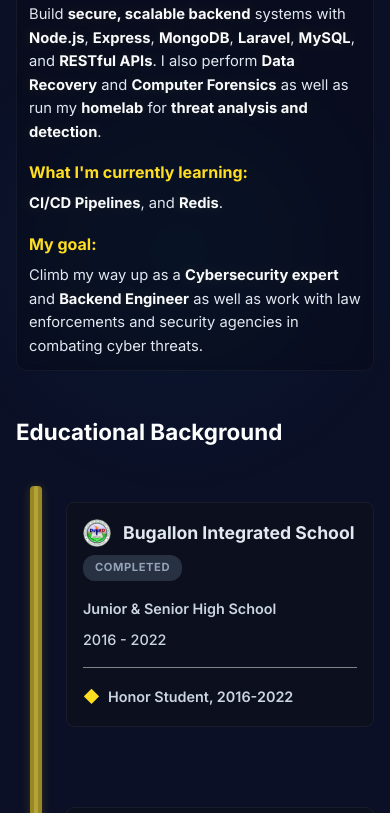
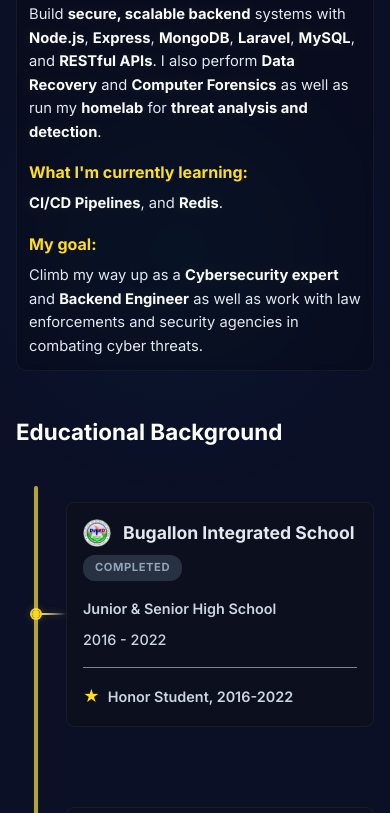
Before and after one commit to Sucrit/Personal-Portfolio, a React (Vite) app: page / in a window 390 px wide. Shown: the part 1156-1969 px from the top of the page. Built offline with nearby package versions, Linux system fonts and the light colour scheme.

Commit message:
fix mobile educ bg connector line missing and visual bugs, repllaced bulletpoints with stars

```diff
--- a/src/sections/AboutSection.module.css
+++ b/src/sections/AboutSection.module.css
@@ -317,13 +317,8 @@
   position: absolute;
   inset: 0;
   border-radius: 50%;
-  background: radial-gradient(
-    circle,
-    rgba(255, 248, 196, 0.95) 0%,
-    rgba(255, 222, 33, 0.88) 58%,
-    rgba(255, 199, 0, 0.65) 100%
-  );
-  box-shadow: 0 0 8px rgba(255, 222, 33, 0.2);
+  background: rgba(255, 222, 33, 0.92);
+  box-shadow: 0 0 8px rgba(255, 222, 33, 0.16);
   transform-origin: center;
 }
 
@@ -362,6 +357,12 @@
     left: 24px;
   }
 
+  .progressBar {
+    box-shadow:
+      0 0 6px rgba(255, 222, 33, 0.08),
+      0 0 10px rgba(255, 222, 33, 0.04);
+  }
+
   .item {
     flex-direction: column;
     align-items: flex-start;
@@ -375,7 +376,23 @@
   }
 
   .connector {
-    display: none;
+    display: block;
+    position: absolute;
+    left: 24px;
+    top: 50%;
+    width: 28px;
+    height: 2px;
+    margin: 0;
+    background: linear-gradient(90deg, rgba(255, 255, 255, 0.95) 0%, transparent 100%);
+    transform: translateY(-50%);
+  }
+
+  .connectorFillLeft,
+  .connectorFillRight {
+    left: 0;
+    right: auto;
+    background: linear-gradient(90deg, rgba(255, 222, 33, 0.62) 0%, transparent 100%);
+    transform-origin: left center;
   }
 
   .cardMotion {
@@ -383,8 +400,12 @@
     max-width: 100%;
   }
 
-  .node {
-    left: -34px;
+  .node,
+  .nodeLeft,
+  .nodeRight {
+    left: -6px;
+    right: auto;
+    transform: translateY(-50%);
   }
 }
 
@@ -429,6 +450,15 @@
   .progressBar,
   .light {
     left: 20px;
+  }
+
+  .progressBar {
+    box-shadow:
+      0 0 4px rgba(255, 222, 33, 0.06),
+      0 0 8px rgba(255, 222, 33, 0.03);
+  }
+
+  .light {
     width: 12px;
     height: 12px;
   }
@@ -442,6 +472,12 @@
   .item {
     padding-left: 50px;
     margin-bottom: 3rem;
+  }
+
+  .connector {
+    left: 20px;
+    top: 50%;
+    width: 30px;
   }
 
   .cardMotion {
@@ -477,6 +513,10 @@
     height: 12px;
   }
 
+  .progressBar {
+    left: 20px;
+  }
+
   .lightTrail {
     left: 20px;
     width: 4px;
--- a/src/sections/AboutSection.tsx
+++ b/src/sections/AboutSection.tsx
@@ -39,6 +39,19 @@ function EducationCard({
   const connectorScale = useTransform(connectorProgress, [0, 1], [0, 1]);
   const nodeFillScale = useTransform(connectorProgress, [0, 1], [0, 1]);
   const nodeFillOpacity = useTransform(connectorProgress, [0, 0.1, 1], [0, 1, 1]);
+  const nodeBorderColor = useTransform(
+    connectorProgress,
+    [0, 1],
+    ['rgba(255, 255, 255, 0.95)', 'rgba(255, 222, 33, 0.95)'],
+  );
+  const nodeBorderGlow = useTransform(
+    connectorProgress,
+    [0, 1],
+    [
+      '0 0 10px rgba(255, 255, 255, 0.15), inset 0 0 4px rgba(255, 255, 255, 0.08)',
+      '0 0 10px rgba(255, 222, 33, 0.2), inset 0 0 4px rgba(255, 222, 33, 0.08)',
+    ],
+  );
 
   return (
     <div className={`${styles.item} ${isLeft ? styles.left : styles.right}`}>
@@ -65,7 +78,7 @@ function EducationCard({
             <div className={styles.highlights}>
               {item.highlights.map((highlight) => (
                 <p key={highlight} className={styles.highlight}>
-                  <span className={styles.highlightDot}>◆</span>
+                  <span className={styles.highlightDot}>★</span>
                   {highlight}
                 </p>
               ))}
@@ -77,12 +90,15 @@ function EducationCard({
               className={`${styles.connectorFill} ${styles.connectorFillLeft}`}
               style={{ opacity: connectorOpacity, scaleX: connectorScale }}
             />
-            <div className={`${styles.node} ${styles.nodeRight}`}>
+            <motion.div
+              className={`${styles.node} ${styles.nodeRight}`}
+              style={{ borderColor: nodeBorderColor, boxShadow: nodeBorderGlow }}
+            >
               <motion.div
                 className={styles.nodeFill}
                 style={{ opacity: nodeFillOpacity, scale: nodeFillScale }}
               />
-            </div>
+            </motion.div>
           </div>
 
           <div className={styles.spacer} />
@@ -96,12 +112,15 @@ function EducationCard({
               className={`${styles.connectorFill} ${styles.connectorFillRight}`}
               style={{ opacity: connectorOpacity, scaleX: connectorScale }}
             />
-            <div className={`${styles.node} ${styles.nodeLeft}`}>
+            <motion.div
+              className={`${styles.node} ${styles.nodeLeft}`}
+              style={{ borderColor: nodeBorderColor, boxShadow: nodeBorderGlow }}
+            >
               <motion.div
                 className={styles.nodeFill}
                 style={{ opacity: nodeFillOpacity, scale: nodeFillScale }}
               />
-            </div>
+            </motion.div>
           </div>
 
           <motion.div className={styles.cardMotion} style={{ borderColor, boxShadow }}>
@@ -123,7 +142,7 @@ function EducationCard({
             <div className={styles.highlights}>
               {item.highlights.map((highlight) => (
                 <p key={highlight} className={styles.highlight}>
-                  <span className={styles.highlightDot}>◆</span>
+                  <span className={styles.highlightDot}>★</span>
                   {highlight}
                 </p>
               ))}
```
